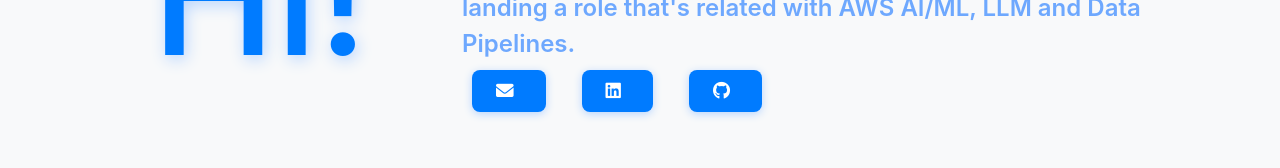
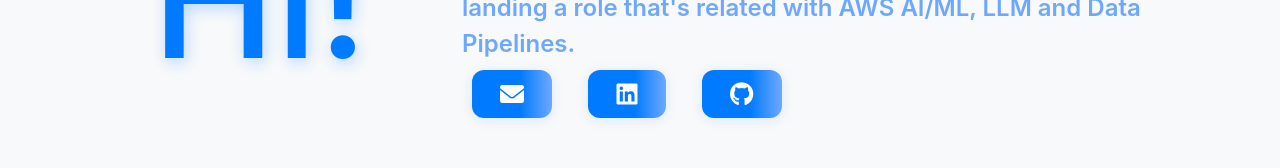
Before and after one commit to cenizastevie/portofolio_static_website, a React (Vite) app: page / in a window 1280 px wide. Shown: the part 122-290 px from the top of the page. Built offline with nearby package versions, Linux system fonts and the light colour scheme.

Commit message:
Apply more styling to the icons.

```diff
--- a/src/App.jsx
+++ b/src/App.jsx
@@ -35,17 +35,22 @@ function App() {
                   href="mailto:steven.ceniza@email.com"
                   className="social-btn d-flex align-items-center justify-content-center"
                   style={{
-                    background: '#007bff',
+                    background: 'linear-gradient(90deg, #007bff 60%, #6ea8fe 100%)',
                     color: 'white',
-                    borderRadius: 8,
-                    padding: '12px 24px',
-                    fontWeight: 500,
-                    fontSize: '1.1rem',
-                    boxShadow: '0 2px 8px #b6d4fe',
+                    borderRadius: 12,
+                    padding: '12px 28px',
+                    fontWeight: 600,
+                    fontSize: '1.5rem',
+                    boxShadow: '0 2px 12px #b6d4fe77',
                     textDecoration: 'none',
+                    letterSpacing: '0.02em',
+                    transition: 'transform 0.15s',
                   }}
+                  onMouseOver={e => e.currentTarget.style.transform = 'scale(1.07)'}
+                  onMouseOut={e => e.currentTarget.style.transform = 'scale(1)'}
+                  aria-label="Email"
                 >
-                  <i className="fas fa-envelope me-2"></i>
+                  <i className="fas fa-envelope"></i>
                 </a>
                 <a
                   href="https://linkedin.com/in/steven-ceniza"
@@ -53,17 +58,22 @@ function App() {
                   target="_blank"
                   rel="noopener noreferrer"
                   style={{
-                    background: '#007bff',
+                    background: 'linear-gradient(90deg, #007bff 60%, #6ea8fe 100%)',
                     color: 'white',
-                    borderRadius: 8,
-                    padding: '12px 24px',
-                    fontWeight: 500,
-                    fontSize: '1.1rem',
-                    boxShadow: '0 2px 8px #b6d4fe',
+                    borderRadius: 12,
+                    padding: '12px 28px',
+                    fontWeight: 600,
+                    fontSize: '1.5rem',
+                    boxShadow: '0 2px 12px #b6d4fe77',
                     textDecoration: 'none',
+                    letterSpacing: '0.02em',
+                    transition: 'transform 0.15s',
                   }}
+                  onMouseOver={e => e.currentTarget.style.transform = 'scale(1.07)'}
+                  onMouseOut={e => e.currentTarget.style.transform = 'scale(1)'}
+                  aria-label="LinkedIn"
                 >
-                  <i className="fab fa-linkedin me-2"></i>
+                  <i className="fab fa-linkedin"></i>
                 </a>
                 <a
                   href="https://github.com/steven-ceniza"
@@ -71,17 +81,22 @@ function App() {
                   target="_blank"
                   rel="noopener noreferrer"
                   style={{
-                    background: '#007bff',
+                    background: 'linear-gradient(90deg, #007bff 60%, #6ea8fe 100%)',
                     color: 'white',
-                    borderRadius: 8,
-                    padding: '12px 24px',
-                    fontWeight: 500,
-                    fontSize: '1.1rem',
-                    boxShadow: '0 2px 8px #b6d4fe',
+                    borderRadius: 12,
+                    padding: '12px 28px',
+                    fontWeight: 600,
+                    fontSize: '1.5rem',
+                    boxShadow: '0 2px 12px #b6d4fe77',
                     textDecoration: 'none',
+                    letterSpacing: '0.02em',
+                    transition: 'transform 0.15s',
                   }}
+                  onMouseOver={e => e.currentTarget.style.transform = 'scale(1.07)'}
+                  onMouseOut={e => e.currentTarget.style.transform = 'scale(1)'}
+                  aria-label="GitHub"
                 >
-                  <i className="fab fa-github me-2"></i>
+                  <i className="fab fa-github"></i>
                 </a>
               </div>
             </Col>
```
